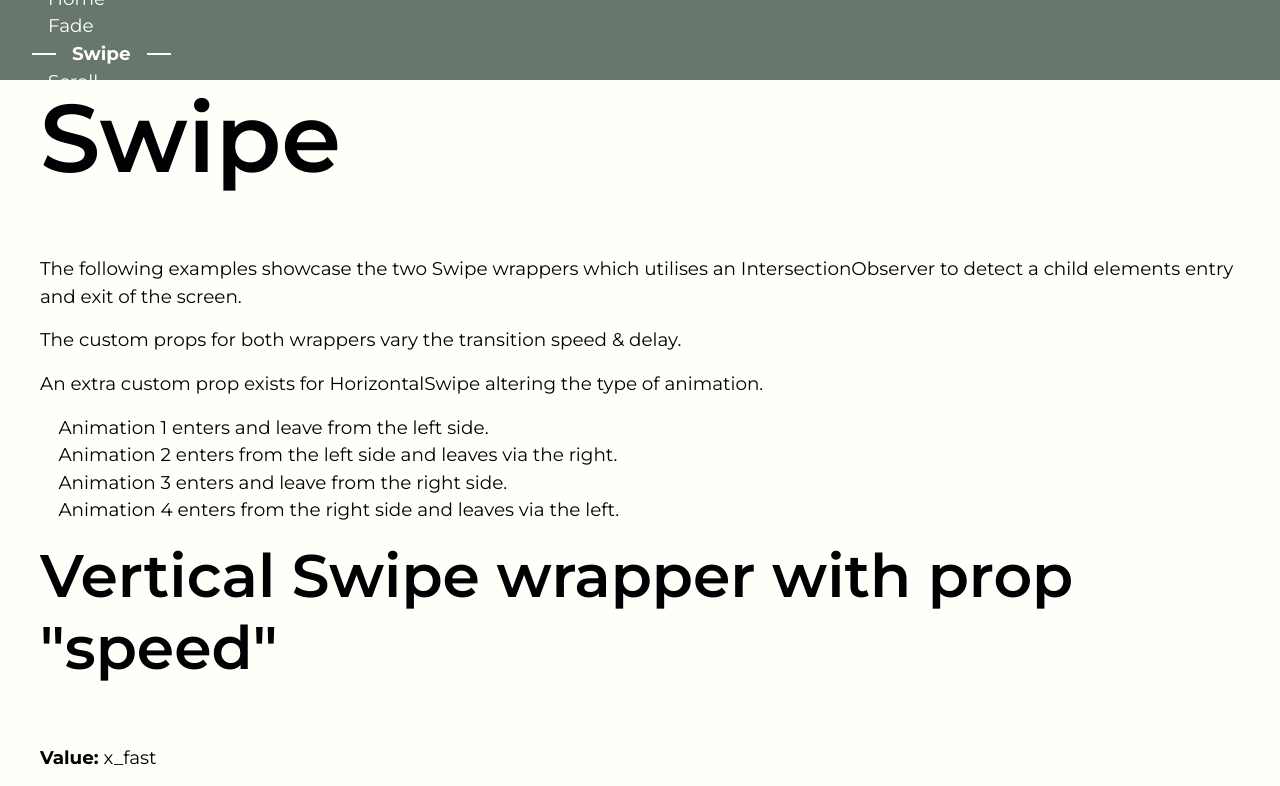
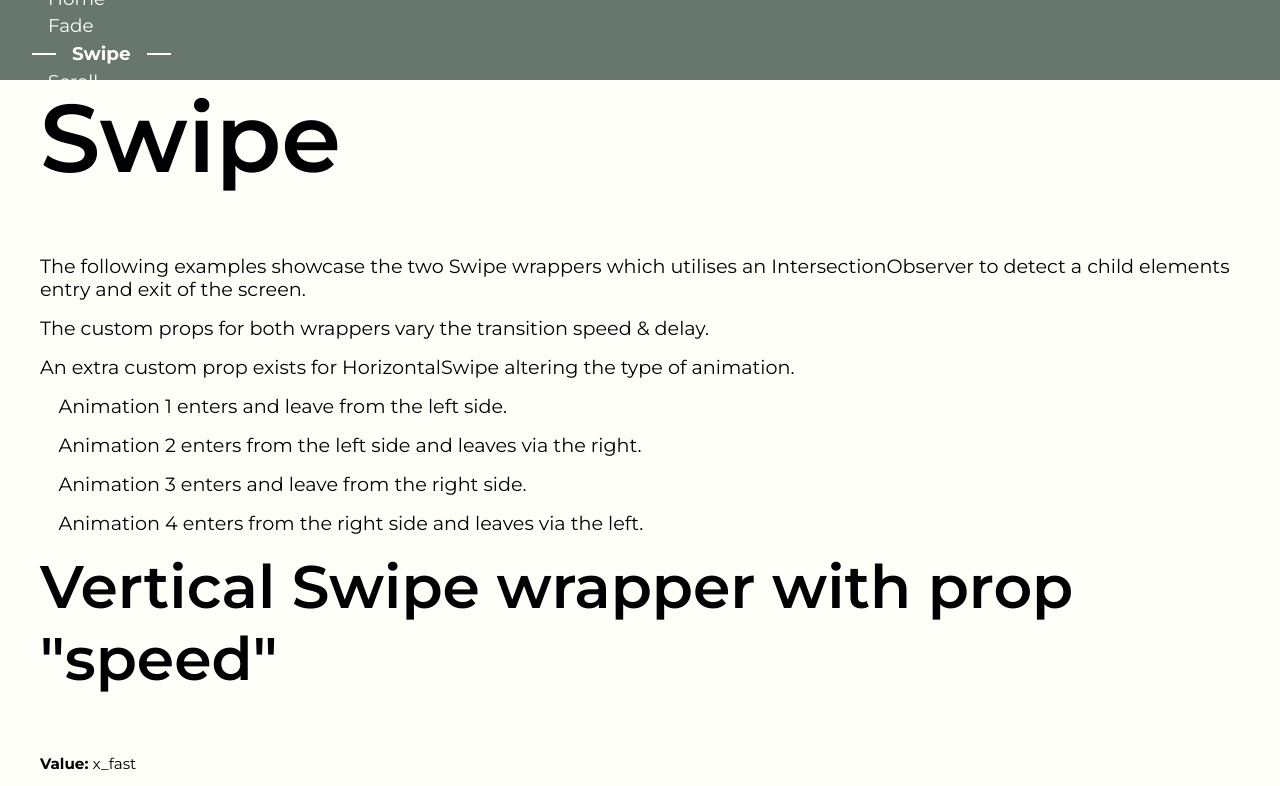
Before and after one commit to and8308l/example_site, a Next.js app: page /showcase/swipe in a window 1280 px wide. Shown: the top 786 px of the page. Built offline with nearby package versions, Linux system fonts and the light colour scheme.

Commit message:
refactor: replace <p> tags with BodyCopy

```diff
--- a/src/app/showcase/swipe/page.tsx
+++ b/src/app/showcase/swipe/page.tsx
@@ -1,5 +1,6 @@
 import FeatureDisplay from "@/components/ui/layout/FeatureDisplay";
 import TitleDisplay from "@/components/ui/layout/TitleDisplay";
+import BodyCopy from "@/components/ui/typography/BodyCopy";
 import HorizontalSwipe from "@/components/wrappers/animated/HorizontalSwipe";
 import VerticalSwipe from "@/components/wrappers/animated/VerticalSwipe";
 import { Metadata } from "next";
@@ -14,26 +15,38 @@ export default function page() {
   return (
     <main>
       <TitleDisplay title={metadata.title as string}>
-        <p>
+        <BodyCopy>
           The following examples showcase the two Swipe wrappers which utilises
           an IntersectionObserver to detect a child elements entry and exit of
           the screen.
-        </p>
-        <p>
+        </BodyCopy>
+        <BodyCopy>
           The custom props for both wrappers vary the transition speed & delay.
-        </p>
-        <p>
+        </BodyCopy>
+        <BodyCopy>
           An extra custom prop exists for HorizontalSwipe altering the type of
           animation.
-        </p>
+        </BodyCopy>
         <ul className="list-disc">
-          <li>Animation 1 enters and leave from the left side.</li>
           <li>
-            Animation 2 enters from the left side and leaves via the right.
+            <BodyCopy>
+              Animation 1 enters and leave from the left side.
+            </BodyCopy>
           </li>
-          <li>Animation 3 enters and leave from the right side.</li>
           <li>
-            Animation 4 enters from the right side and leaves via the left.
+            <BodyCopy>
+              Animation 2 enters from the left side and leaves via the right.
+            </BodyCopy>
+          </li>
+          <li>
+            <BodyCopy>
+              Animation 3 enters and leave from the right side.
+            </BodyCopy>
+          </li>
+          <li>
+            <BodyCopy>
+              Animation 4 enters from the right side and leaves via the left.
+            </BodyCopy>
           </li>
         </ul>
       </TitleDisplay>
--- a/src/components/ui/layout/DescriptionDisplay.tsx
+++ b/src/components/ui/layout/DescriptionDisplay.tsx
@@ -1,5 +1,6 @@
 import Grid from "@/components/wrappers/layout/Grid";
 import React, { cloneElement, ReactElement } from "react";
+import BodyCopy from "../typography/BodyCopy";
 
 export default function DescriptionDisplay({
   description,
@@ -11,7 +12,7 @@ export default function DescriptionDisplay({
   return (
     <div className="pt-[5%] pb-[10%]">
       <Grid columns={3} align="center" justify="center">
-        <p>{description}</p>
+        <BodyCopy size="sml">{description}</BodyCopy>
         {cloneElement(featureComponent())}
       </Grid>
     </div>
--- a/src/components/ui/layout/FeatureDisplay.tsx
+++ b/src/components/ui/layout/FeatureDisplay.tsx
@@ -2,6 +2,7 @@ import Grid from "@/components/wrappers/layout/Grid";
 import React, { cloneElement, ReactElement } from "react";
 import Tile from "../feature/tile/Tile";
 import Heading from "../typography/Heading";
+import BodyCopy from "../typography/BodyCopy";
 
 export default function FeatureDisplay({
   title,
@@ -33,9 +34,9 @@ export default function FeatureDisplay({
         {featureValues.map((feature, i) => {
           return (
             <div key={i}>
-              <p className="mb-5">
+              <BodyCopy size="sml">
                 <strong>Value:</strong> {feature}
-              </p>
+              </BodyCopy>
               {cloneElement(
                 featureComponent(),
                 { [featureName]: feature },
--- a/src/components/ui/typography/BodyCopy.tsx
+++ b/src/components/ui/typography/BodyCopy.tsx
@@ -2,12 +2,12 @@ import { TypographyProps } from "@/constants/props";
 import React from "react";
 import styles from "./typography.module.css";
 
-export default function BodyCopy({ size = "med", children }: TypographyProps) {
+export default function BodyCopy({ size = "med", children, ...initProps }: TypographyProps) {
   return (
     <p
       className={`${styles.body_copy} ${
         styles[`body_copy_${size}`]
-      } text-pretty`}
+      } text-pretty `}
     >
       {children}
     </p>
```
Also changed, not shown: src/app/page.tsx (+6 -6 lines), src/app/showcase/fade/page.tsx (+5 -4 lines), src/app/showcase/scroll/page.tsx (+5 -4 lines).
